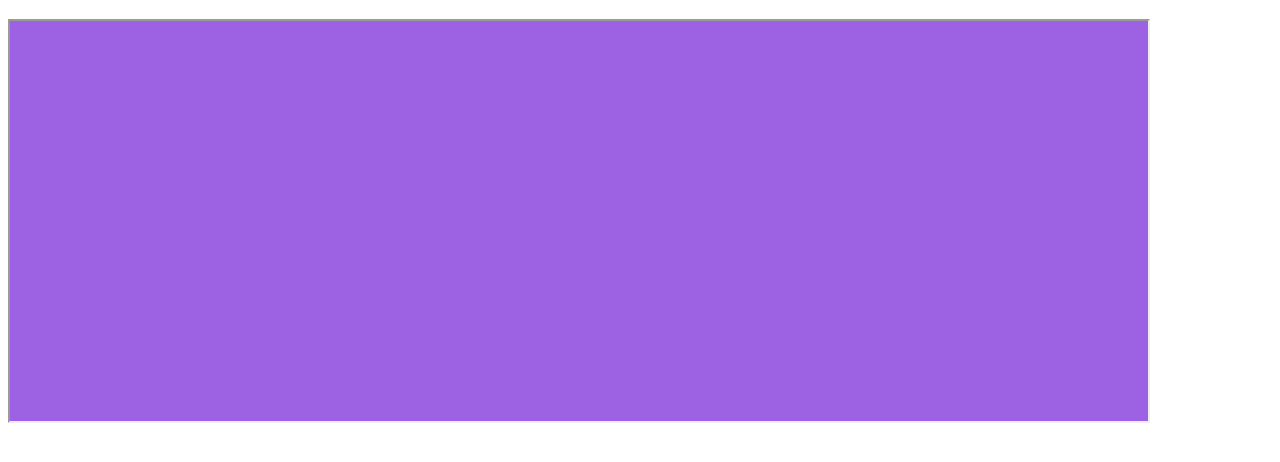
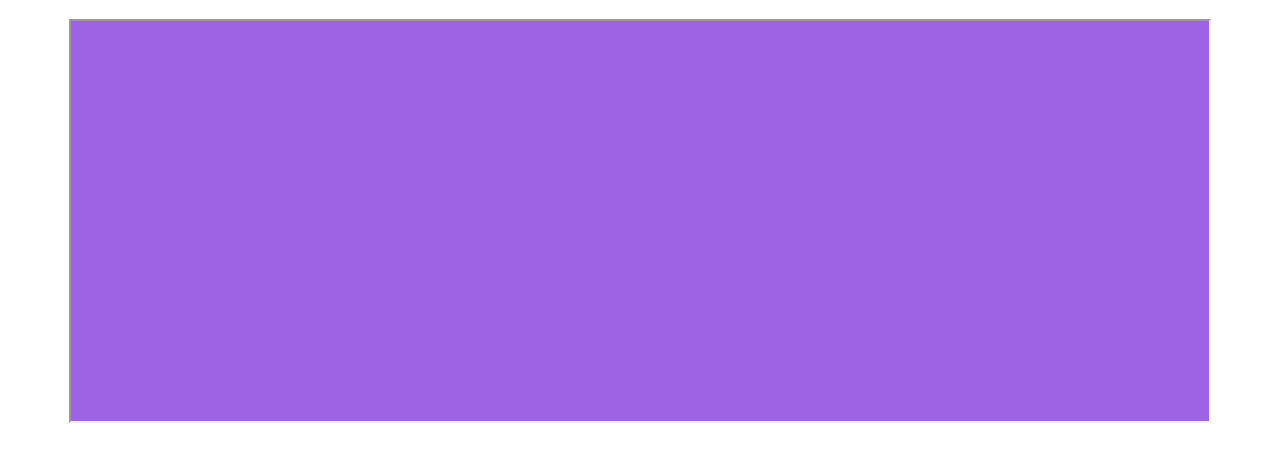
Before and after one commit to JorgeAndres1/Ejercicios-de-lenguaje-de-marca, a plain HTML site: page TEMA2/Ejercicio19.html in a window 1280 px wide. Shown: the part 178-640 px from the top of the page. Drawn offline with Linux system fonts and the light colour scheme.

Commit message:
Update Ejercicio19.html

```diff
--- a/TEMA2/Ejercicio19.html
+++ b/TEMA2/Ejercicio19.html
@@ -38,6 +38,6 @@ li a:hover {
   <li><a href="https://uniwebsidad.com/libros/ajax" target="iframe_a">Ajax</a></li>
 </ul>
 <h1>IFRAME</h1>
-<iframe height="400px" width="90%" frameborder="1" style="background: #9c62e3;" name="iframe_a"></iframe>
+<div align="center"><iframe height="400px" width="90%" align="center" frameborder="1" style="background: #9c62e3;" name="iframe_a"></iframe><div>
 </body>
 </html>
```
